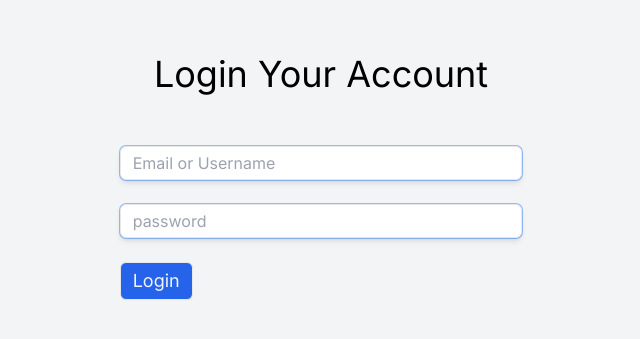
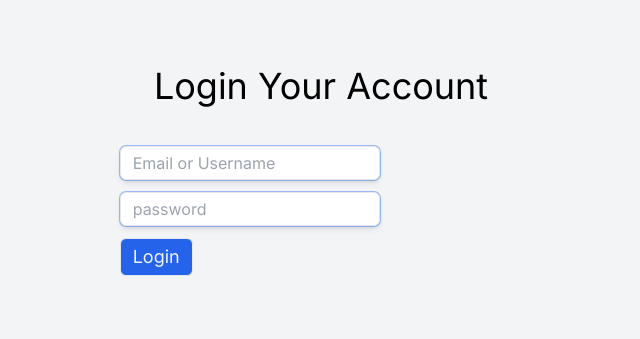
Before and after one commit to AtifAhmedShaikh/nextjs-typescript-codingflow, a Next.js app: page /login in a window 1280 px wide. Shown: the part 229-568 px from the top of the page, without its empty margins (319-959 px from the left). Built offline with nearby package versions, Linux system fonts and the light colour scheme.

Commit message:
Complete user login

```diff
--- a/src/app/login/page.tsx
+++ b/src/app/login/page.tsx
@@ -6,7 +6,7 @@ import React from "react";
 import { SubmitHandler, useForm } from "react-hook-form";
 
 const LoginUser = () => {
-  const { register, handleSubmit, formState } = useForm<LoginFormData>({
+  const { register, handleSubmit, formState: { errors } } = useForm<LoginFormData>({
     resolver: zodResolver(loginSchema)
   });
   const handleFormAction: SubmitHandler<LoginFormData> = (data: LoginFormData) => {
@@ -15,23 +15,31 @@ const LoginUser = () => {
   return (
     <div className="flex flex-col gap-3 m-auto p-auto justify-center w-100 h-screen items-center bg-gray-100">
       <div className="w-1/3 flex flex-col gap-3 px-3">
-        <form onSubmit={handleSubmit(handleFormAction)}></form>
+        <form className="w-100" onSubmit={handleSubmit(handleFormAction)}>
+
           <h2 className="text-4xl text-center mb-10">Login Your Account </h2>
+          <div className="mb-3">
             <input
               type="text"
-          className="border py-1 px-3 rounded-md shadow-md focus:ring-blue-500 ring-1 focus:outline-none ring-blue-1 mb-3"
+              className="border py-1 px-3 rounded-md shadow-md focus:ring-blue-500 ring-1 focus:outline-none ring-blue-1"
               {...register("username")}
               placeholder="Email or Username"
             />
+            {errors.password && <p className="text-red-500">{errors.password.message}</p>}
+          </div>
+          <div className="mb-3">
             <input
               type="text"
-          className="border py-1 px-3 rounded-md shadow-md focus:ring-blue-500 ring-1 focus:outline-none ring-blue-1 mb-3"
+              className="border py-1 px-3 rounded-md shadow-md focus:ring-blue-500 ring-1 focus:outline-none ring-blue-1"
               {...register("password")}
               placeholder="password"
             />
-        <button className="bg-blue-600 hover:bg-blue-800 rounded-md border w-fit px-3 py-1 text-gray-100 text-lg">
+            {errors.password && <p className="text-red-500">{errors.password.message}</p>}
+          </div>
+          <button type="submit" className="bg-blue-600 hover:bg-blue-800 rounded-md border w-fit px-3 py-1 text-gray-100 text-lg">
             Login
           </button>
+        </form>
       </div>
     </div>
   );
--- a/src/components/Navbar.tsx
+++ b/src/components/Navbar.tsx
@@ -18,6 +18,12 @@ const Navbar = () => {
       <Link href={"/contact"} className="border-b border-blue-800">
         Contact
       </Link>
+      <Link href={"/login"} className="border-b border-blue-800">
+        Login
+      </Link>
+      <Link href={"/register"} className="border-b border-blue-800">
+        Register
+      </Link>
       <Profile path={pathname} />
     </div>
   );
```
Lines whose indentation alone changed are shown as unchanged.
